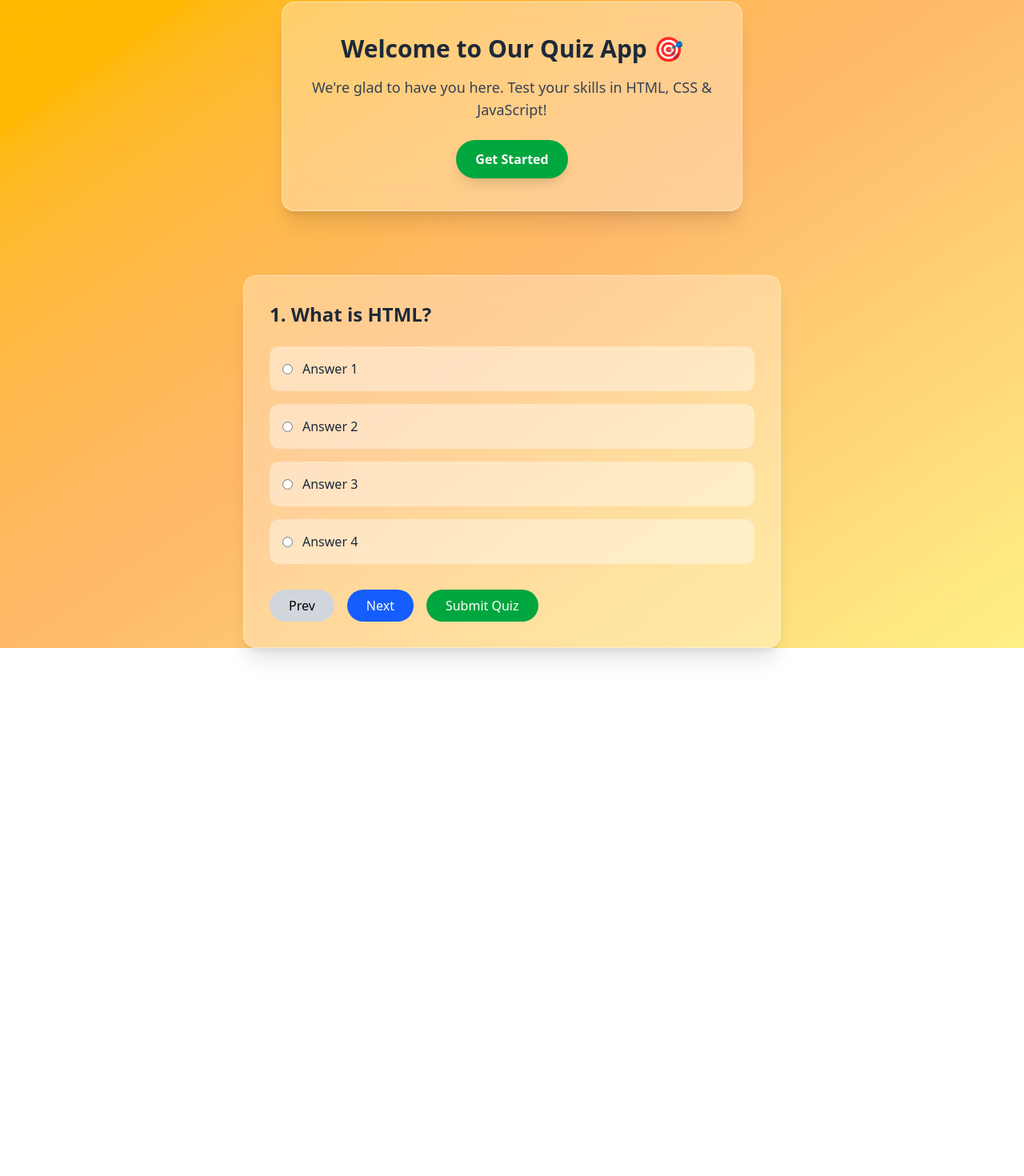
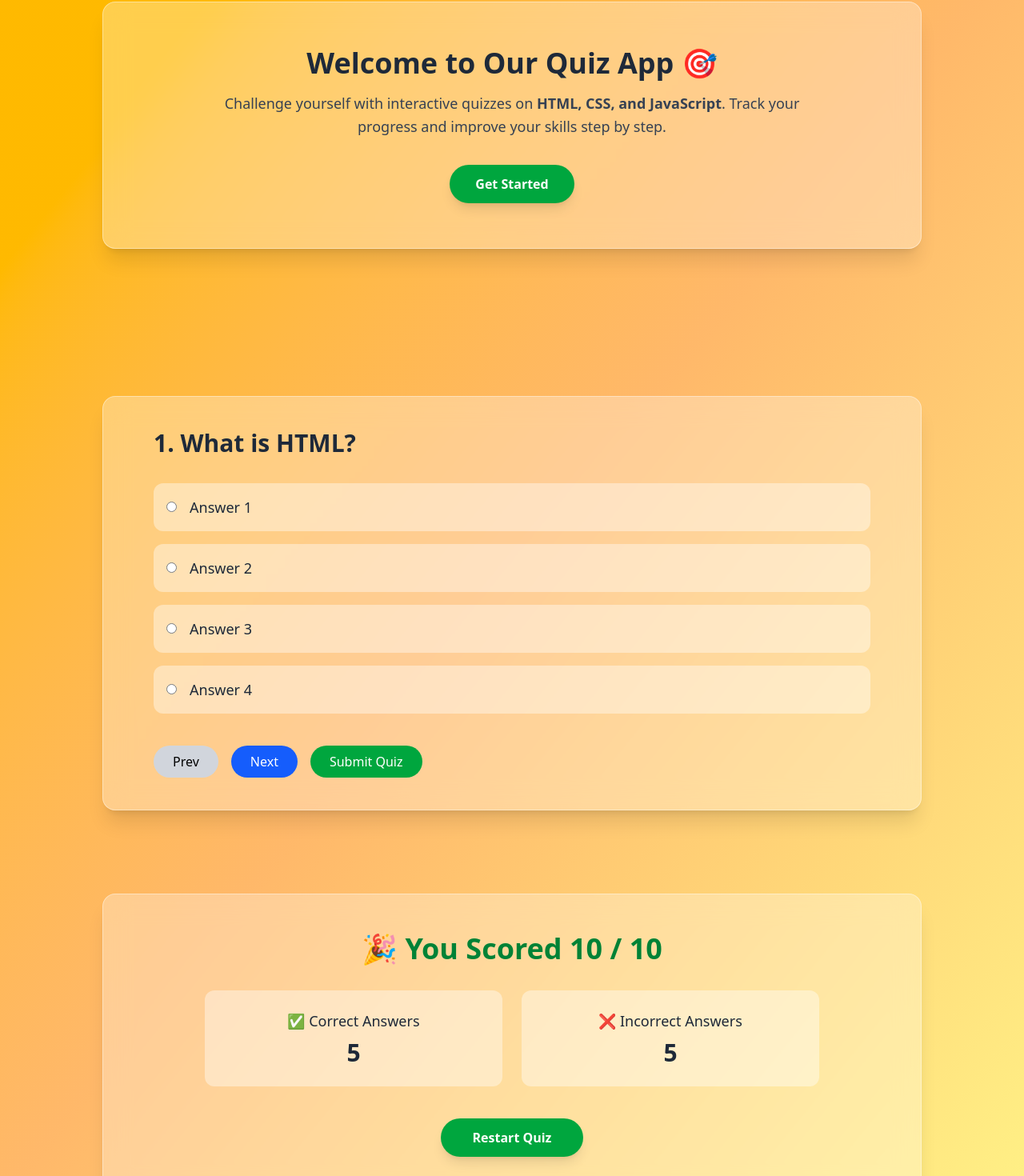
Before and after one commit to Hood-Khan/quiz-app-reactjs, a React (Vite) app: page / in a window 1280 px wide. Shown: the part 78-1548 px from the top of the page at 80% size. Before the commit the page ends 888 px from the top, so only its background shows below. Built offline with nearby package versions, Linux system fonts and the light colour scheme.

Commit message:
minor ui changes in comp

```diff
--- a/src/App.jsx
+++ b/src/App.jsx
@@ -1,29 +1,30 @@
-// import React from 'react'
-// import WelcomeComp from './components/WelcomeComp'
-
-// function App() {
-//   return (
-//     <div className='flex justify-center'>
-//       <div className='w-[80%] flex justify-center items-center bg-amber-700'>
-//         <WelcomeComp />
-//       </div>
-
-//     </div>
-//   )
-// }
-
-// export default App
-
 import React from 'react'
 import WelcomeComp from './components/WelcomeComp'
 import QuizComp from './components/QuizComp'
+import ResultComp from './components/ResultComp'
 
 function App() {
   return (
-    <div className="min-h-screen flex items-center justify-center flex-col
+    <div className="min-h-screen flex items-center justify-center
                     bg-gradient-to-br from-amber-400 via-orange-300 to-yellow-200">
-      <WelcomeComp />
-      <QuizComp />
+
+      {/* 80% width wrapper */}
+      <div className="w-[80%] flex flex-col items-center gap-16">
+
+        {/* Each child will stretch */}
+        <div className="w-full">
+          <WelcomeComp />
+        </div>
+
+        <div className="w-full">
+          <QuizComp />
+        </div>
+
+        <div className="w-full">
+          <ResultComp />
+        </div>
+
+      </div>
     </div>
   )
 }
--- a/src/components/QuizComp.jsx
+++ b/src/components/QuizComp.jsx
@@ -2,61 +2,47 @@ import React from 'react'
 
 function QuizComp() {
   return (
-    <div className="w-full max-w-2xl bg-white/30 backdrop-blur-lg
+    <div className="w-full bg-white/30 backdrop-blur-lg
                     border border-white/40 rounded-2xl shadow-xl
-                    p-8">
+                    p-6 sm:p-10 my-10">
+
+      <div className="max-w-4xl mx-auto">
 
         {/* Question */}
-      <h1 className="text-2xl font-semibold text-gray-800 mb-6">
+        <h1 className="text-2xl sm:text-3xl font-semibold text-gray-800 mb-8">
           1. What is HTML?
         </h1>
 
         {/* Options */}
-      <div className="flex flex-col gap-4 mb-8">
-        <label htmlFor="1" className="flex items-center gap-3
+        <div className="flex flex-col gap-4 mb-10">
+          {["Answer 1", "Answer 2", "Answer 3", "Answer 4"].map((ans, i) => (
+            <label
+              key={i}
+              htmlFor={`${i + 1}`}
+              className="flex items-center gap-4
                          bg-white/40 hover:bg-white/60
                          p-4 rounded-xl cursor-pointer
-                                     transition">
-          <input type="radio" name="answer" value="1" id="1"
-                 className="accent-green-600" />
-          <span className="text-gray-800">Answer 1</span>
+                         transition active:scale-[0.98]"
+            >
+              <input
+                type="radio"
+                name="answer"
+                id={`${i + 1}`}
+                className="accent-green-600"
+              />
+              <span className="text-gray-800 text-lg">{ans}</span>
             </label>
-
-        <label htmlFor="2" className="flex items-center gap-3
-                                     bg-white/40 hover:bg-white/60
-                                     p-4 rounded-xl cursor-pointer
-                                     transition">
-          <input type="radio" name="answer" value="2" id="2"
-                 className="accent-green-600" />
-          <span className="text-gray-800">Answer 2</span>
-        </label>
-
-        <label htmlFor="3" className="flex items-center gap-3
-                                     bg-white/40 hover:bg-white/60
-                                     p-4 rounded-xl cursor-pointer
-                                     transition">
-          <input type="radio" name="answer" value="3" id="3"
-                 className="accent-green-600" />
-          <span className="text-gray-800">Answer 3</span>
-        </label>
-
-        <label htmlFor="4" className="flex items-center gap-3
-                                     bg-white/40 hover:bg-white/60
-                                     p-4 rounded-xl cursor-pointer
-                                     transition">
-          <input type="radio" name="answer" value="4" id="4"
-                 className="accent-green-600" />
-          <span className="text-gray-800">Answer 4</span>
-        </label>
+          ))}
         </div>
 
         {/* Buttons */}
-      <div className="flex justify-start gap-4">
+        <div className="flex flex-wrap gap-4 justify-start">
           <button className="px-6 py-2 rounded-full bg-gray-300
                              hover:bg-gray-400 transition">
             Prev
           </button>
 
+          <div className="flex gap-4">
             <button className="px-6 py-2 rounded-full bg-blue-600
                                hover:bg-blue-700 text-white transition">
               Next
@@ -67,7 +53,9 @@ function QuizComp() {
               Submit Quiz
             </button>
           </div>
+        </div>
 
+      </div>
     </div>
   )
 }
--- a/src/components/ResultComp.jsx
+++ b/src/components/ResultComp.jsx
@@ -2,7 +2,36 @@ import React from 'react'
 
 function ResultComp() {
   return (
-    <div>ResultComp</div>
+    <div className="w-full bg-white/30 backdrop-blur-lg
+                    border border-white/40 rounded-2xl shadow-xl
+                    py-12 px-6">
+
+      <div className="max-w-3xl mx-auto text-center">
+
+        <h1 className="text-4xl font-bold text-green-700 mb-8">
+          🎉 You Scored 10 / 10
+        </h1>
+
+        <div className="grid grid-cols-1 sm:grid-cols-2 gap-6 mb-10">
+          <div className="bg-white/40 rounded-xl p-6 text-lg font-medium text-gray-800">
+            ✅ Correct Answers
+            <div className="text-3xl font-bold mt-2">5</div>
+          </div>
+
+          <div className="bg-white/40 rounded-xl p-6 text-lg font-medium text-gray-800">
+            ❌ Incorrect Answers
+            <div className="text-3xl font-bold mt-2">5</div>
+          </div>
+        </div>
+
+        <button className="px-10 py-3 bg-green-600 hover:bg-green-700
+                           text-white font-semibold rounded-full
+                           transition shadow-lg">
+          Restart Quiz
+        </button>
+
+      </div>
+    </div>
   )
 }
 
--- a/src/components/WelcomeComp.jsx
+++ b/src/components/WelcomeComp.jsx
@@ -2,24 +2,28 @@ import React from 'react'
 
 function WelcomeComp() {
   return (
-    <div className="w-full max-w-xl bg-white/30 backdrop-blur-lg border border-white/40
-                    rounded-2xl shadow-xl flex flex-col items-center text-center
-                    py-10 px-6 my-20">
+    <div className="w-full bg-white/30 backdrop-blur-lg border border-white/40
+                    rounded-2xl shadow-xl py-14 px-6 my-20">
 
-      <h1 className="text-3xl font-bold text-gray-800 mb-4">
+      <div className="max-w-3xl mx-auto flex flex-col items-center text-center">
+        <h1 className="text-4xl font-bold text-gray-800 mb-4">
           Welcome to Our Quiz App 🎯
         </h1>
 
-      <p className="text-gray-700 text-lg mb-6">
-        We're glad to have you here. Test your skills in HTML, CSS & JavaScript!
+        <p className="text-gray-700 text-lg mb-8 leading-relaxed">
+          Challenge yourself with interactive quizzes on
+          <span className="font-semibold"> HTML, CSS, and JavaScript</span>.
+          Track your progress and improve your skills step by step.
         </p>
 
-      <button className="px-6 py-3 bg-green-600 hover:bg-green-700
+        <button className="px-8 py-3 bg-green-600 hover:bg-green-700
                            text-white font-semibold rounded-full
                            transition duration-300 shadow-lg">
           Get Started
         </button>
       </div>
+
+    </div>
   )
 }
 
```
Lines whose indentation alone changed are shown as unchanged.
